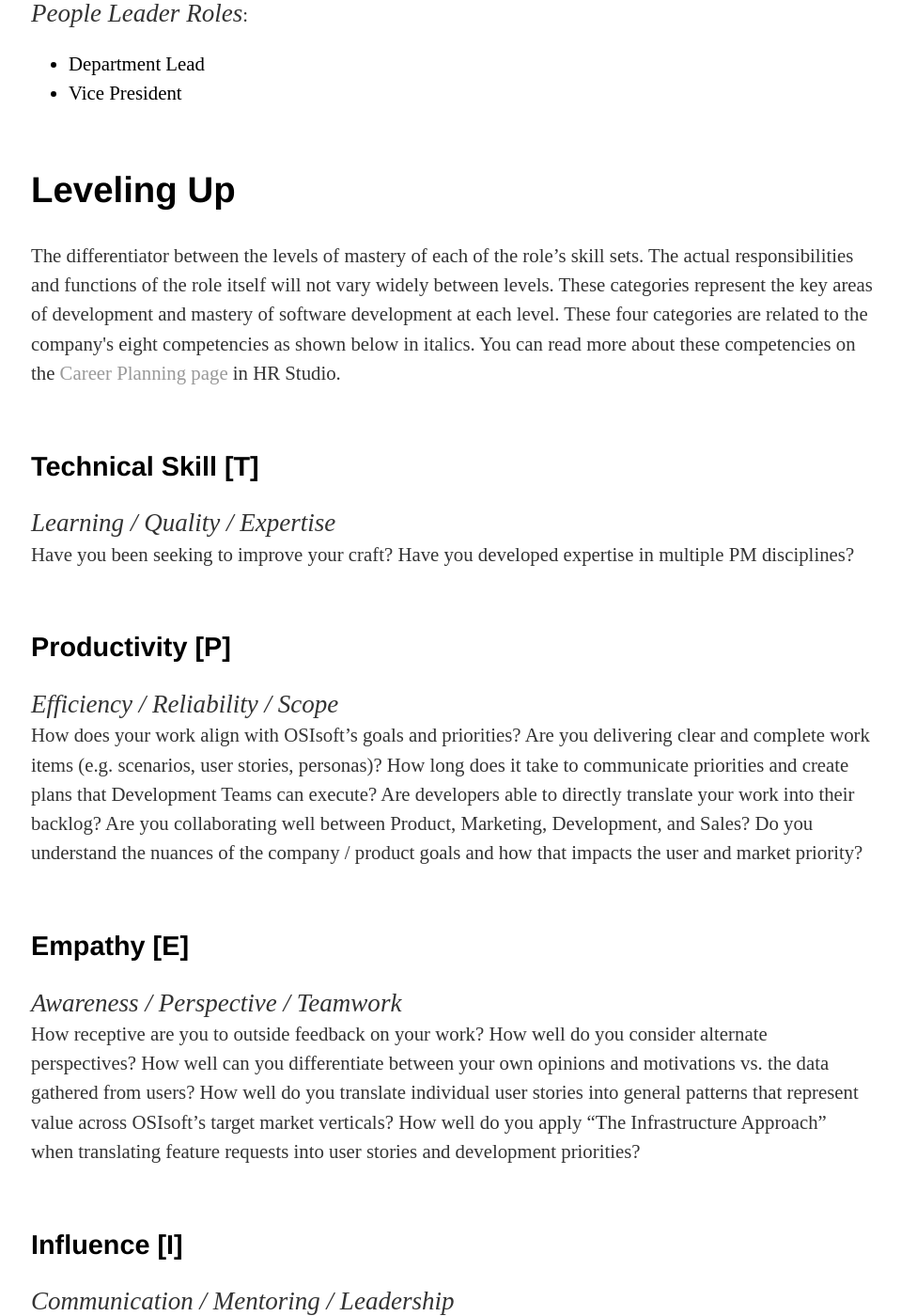
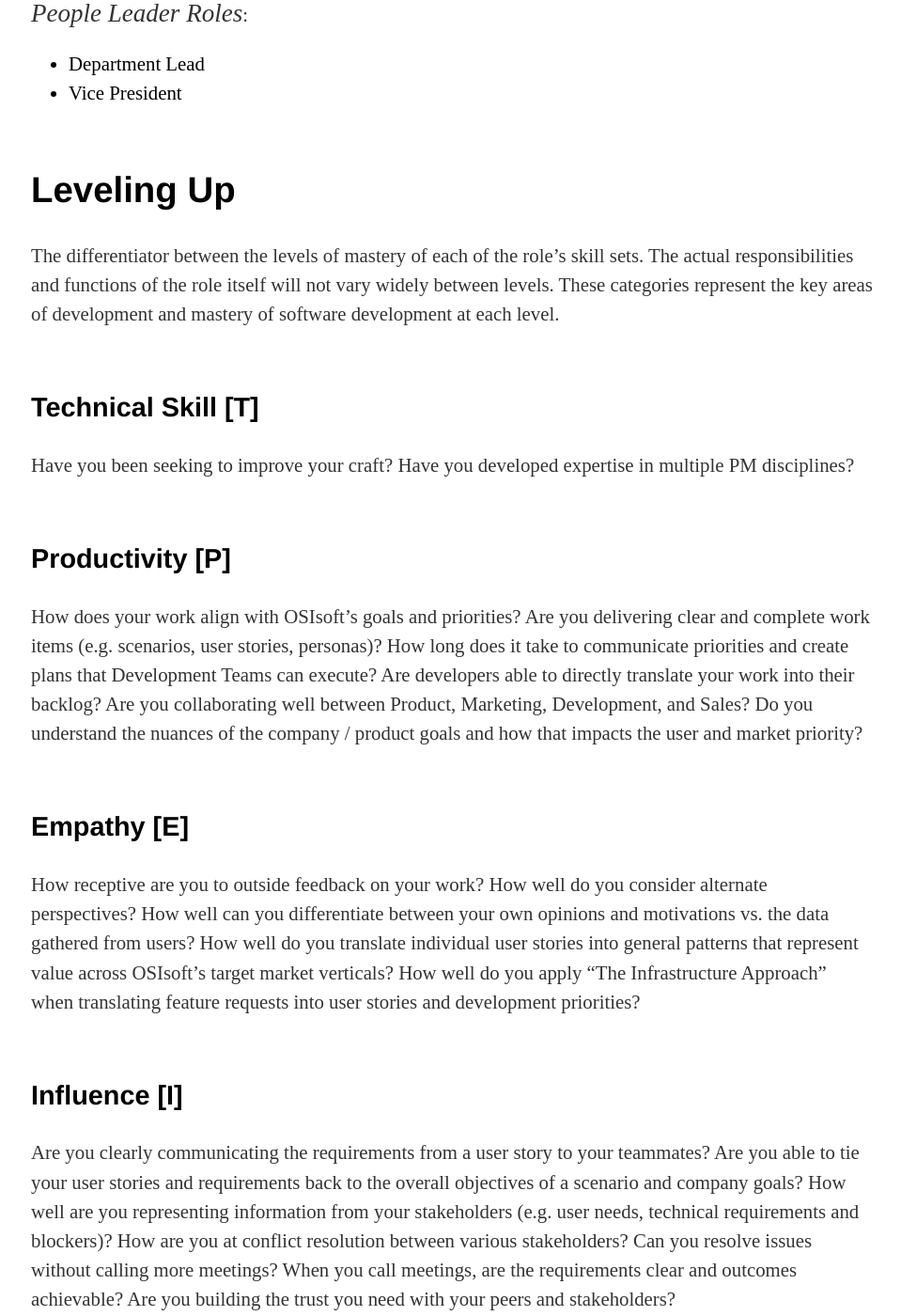
Before and after one commit to OSIEng/osieng.github.io, a Jekyll site: the page built from product_track/index.html, in a window 1280 px wide and 1400 px high, scrolled down 5923 px. Shown: the whole window at 94% size, without its empty margins (159-1118 px from the left). Built offline with Jekyll 4.4.1, drawn with Linux system fonts in a browser that asks for light colours.

Commit message:
Removed company competencies

```diff
--- a/product_track/index.html
+++ b/product_track/index.html
@@ -148,31 +148,19 @@ title: Product Career Track - OSIsoft Engineering Organization
 
 </br>
 <h2>Leveling Up</h2>
-	<p>The differentiator between the levels of mastery of each of the role’s skill sets. The actual responsibilities and functions of the role itself will not vary widely between levels. These categories represent the key areas of development and mastery of software development at each level. These four categories are related to the company's eight competencies as shown below in italics. You can read more about these competencies on the <a href="https://osisoft1980-my.sharepoint.com/:o:/r/personal/dveenema_osisoft_com/_layouts/15/WopiFrame2.aspx?sourcedoc=%7B3FA474FD-3441-47ED-8E81-B9A8CB5C9A14%7D&file=Job%20Profiles&action=default&RootFolder=%2fpersonal%2fdveenema_osisoft_com%2fDocuments%2fJob%20Profiles">Career Planning page</a> in HR Studio.</p>
+	<p>The differentiator between the levels of mastery of each of the role’s skill sets. The actual responsibilities and functions of the role itself will not vary widely between levels. These categories represent the key areas of development and mastery of software development at each level.</p>
 	</br>
 <h3>Technical Skill [T]</h3>
-	<p><em>Learning / Quality / Expertise</em>
-	</br>
-	Have you been seeking to improve your craft? Have you developed expertise in multiple PM disciplines?
-	</p>
+	<p>	Have you been seeking to improve your craft? Have you developed expertise in multiple PM disciplines?</p>
 </br>
 <h3>Productivity [P]</h3>
-	<p><em>Efficiency / Reliability / Scope</em>
-	</br>
-	How does your work align with OSIsoft’s goals and priorities? Are you delivering clear and complete work items (e.g. scenarios, user stories, personas)? How long does it take to communicate priorities and create plans that Development Teams can execute? Are developers able to directly translate your work into their backlog? Are you collaborating well between Product, Marketing, Development, and Sales? Do you understand the nuances of the company / product goals and how that impacts the user and market priority?
-	</p>
+	<p>How does your work align with OSIsoft’s goals and priorities? Are you delivering clear and complete work items (e.g. scenarios, user stories, personas)? How long does it take to communicate priorities and create plans that Development Teams can execute? Are developers able to directly translate your work into their backlog? Are you collaborating well between Product, Marketing, Development, and Sales? Do you understand the nuances of the company / product goals and how that impacts the user and market priority?</p>
 </br>
 <h3>Empathy [E]</h3>
-	<p><em>Awareness / Perspective / Teamwork</em>
-	</br>
-	How receptive are you to outside feedback on your work? How well do you consider alternate perspectives? How well can you differentiate between your own opinions and motivations vs. the data gathered from users? How well do you translate individual user stories into general patterns that represent value across OSIsoft’s target market verticals? How well do you apply “The Infrastructure Approach” when translating feature requests into user stories and development priorities?
-	</p>
+	<p>How receptive are you to outside feedback on your work? How well do you consider alternate perspectives? How well can you differentiate between your own opinions and motivations vs. the data gathered from users? How well do you translate individual user stories into general patterns that represent value across OSIsoft’s target market verticals? How well do you apply “The Infrastructure Approach” when translating feature requests into user stories and development priorities?</p>
 </br>
 <h3>Influence [I]</h3>
-	<p><em>Communication / Mentoring / Leadership</em>
-	</br>
-	Are you clearly communicating the requirements from a user story to your teammates? Are you able to tie your user stories and requirements back to the overall objectives of a scenario and company goals? How well are you representing information from your stakeholders (e.g. user needs, technical requirements and blockers)? How are you at conflict resolution between various stakeholders? Can you resolve issues without calling more meetings? When you call meetings, are the requirements clear and outcomes achievable? Are you building the trust you need with your peers and stakeholders?
-	</p>
+	<p>Are you clearly communicating the requirements from a user story to your teammates? Are you able to tie your user stories and requirements back to the overall objectives of a scenario and company goals? How well are you representing information from your stakeholders (e.g. user needs, technical requirements and blockers)? How are you at conflict resolution between various stakeholders? Can you resolve issues without calling more meetings? When you call meetings, are the requirements clear and outcomes achievable? Are you building the trust you need with your peers and stakeholders?</p>
 </br>
 
 <h2>Level Descriptions</h2>
```
Also changed, not shown: career/index.html (+0 -7 lines).
